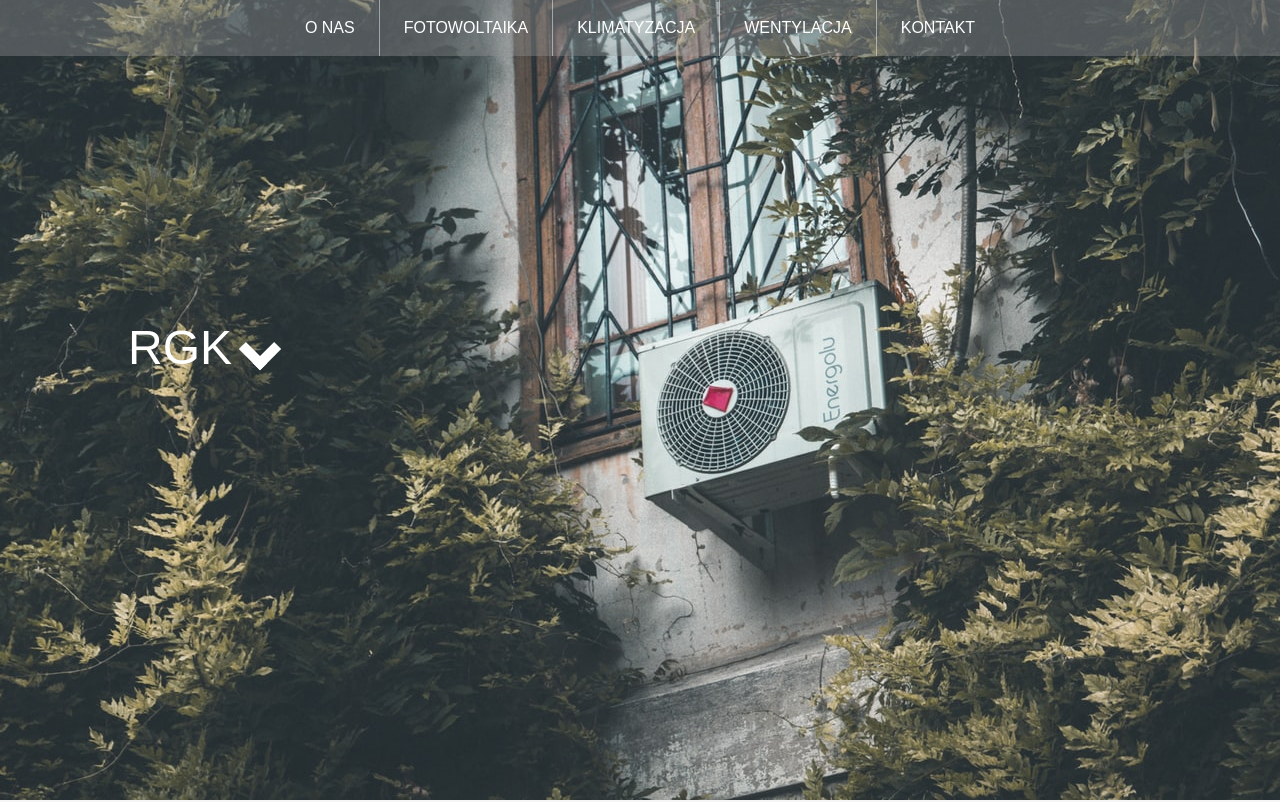
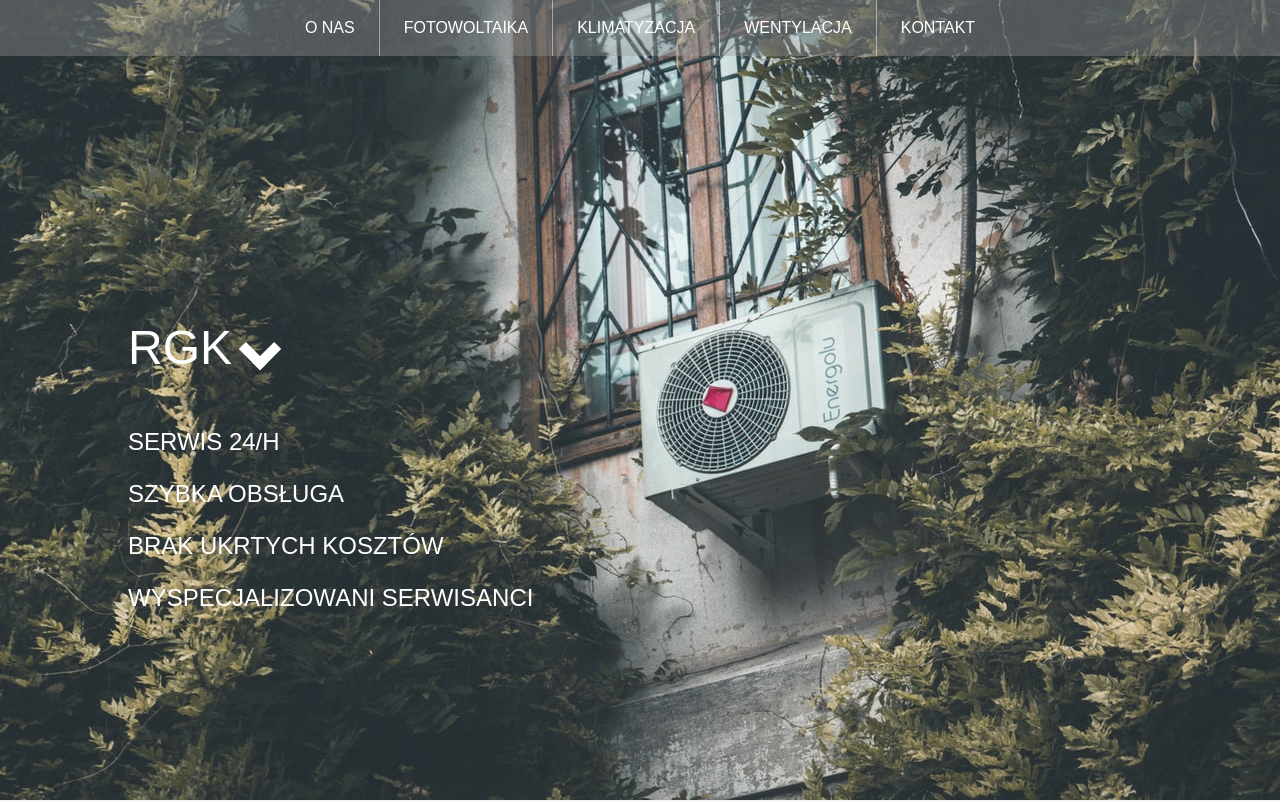
Before and after one commit to JanKulbinski/JanKulbinski.github.io, a plain HTML site: page index.html in a window 1280 px wide. Shown: the top 802 px of the page. Drawn offline with nearby package versions, Linux system fonts and the light colour scheme; files whose address does not match are found by name.

Commit message:
transition added

```diff
--- a/index.html
+++ b/index.html
@@ -41,6 +41,11 @@
         </nav>
         <div class="logo">
             <a id="about" href="#about">RGK <i class="arrow"></i></a>
+            <p class="feature trans-4">serwis 24/h</p>
+            <p class="feature trans-3 ">szybka obsługa</p>
+            <p class="feature trans-2">brak ukrtych kosztów</p>
+            <p class="feature trans-1">wyspecjalizowani serwisanci</p>
+
         </div>
     </header>
 
@@ -306,6 +311,14 @@
     </footer>
 
     <script type='text/javascript' src='js/bootstrap.min.js'></script>
+    <script type="text/javascript">
+        $(function() {
+            $(".feature").css({
+                opacity: "1",
+                transform: "translateY(40px)"
+            })
+        });
+    </script>
 </body>
 
 </html>
--- a/styles.css
+++ b/styles.css
@@ -23,6 +23,29 @@ img.image {
 
 .logo {
     padding: 20% 0 0 10%;
+    color: white;
+    font-size: 1.5rem;
+    text-transform: uppercase;
+}
+
+.logo p {
+    opacity: 0;
+}
+
+.trans-1 {
+    transition: 1s;
+}
+
+.trans-2 {
+    transition: 2s;
+}
+
+.trans-3 {
+    transition: 3s;
+}
+
+.trans-4 {
+    transition: 4s;
 }
 
 .logo a {
```
